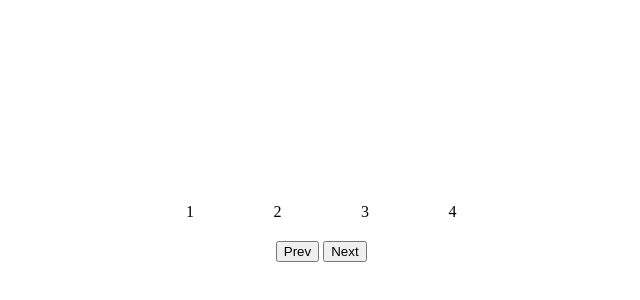
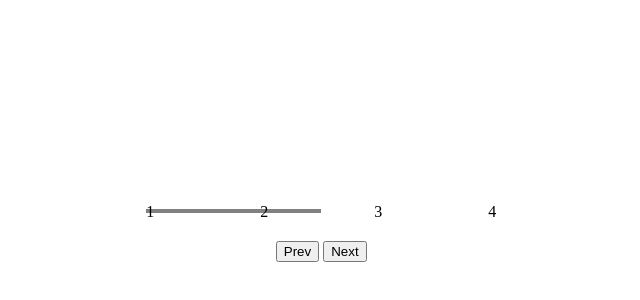
Before and after one commit to UtpalTheDev/50days-50projects, a plain HTML site: page Progress Bar/index.html in a window 1280 px wide. Shown: the part 176-476 px from the top of the page, without its empty margins (314-954 px from the left). Drawn offline with Linux system fonts and the light colour scheme.

Commit message:
refactor: progress line created

```diff
--- a/Progress Bar/index.html
+++ b/Progress Bar/index.html
@@ -10,6 +10,7 @@
     <div class="bodywrapper">
     <div class="progress-container">
         <div class="progress-flex">
+            <div class="progressbar"></div>
             <div class="eachprogress active">
                 1
             </div>
--- a/Progress Bar/style.css
+++ b/Progress Bar/style.css
@@ -6,8 +6,9 @@
     height:100vh;
 }
 .progress-flex{
+    position:relative;
     display:flex;
-    justify-content:space-around;
+    justify-content:space-between;
     width:350px;
     max-width:100%;
     margin-bottom: 20px;
@@ -15,3 +16,12 @@
 .progress-container{
     text-align:center;
 }
+.progressbar{
+ position:absolute;
+ width:50%;
+ background-color:gray;
+ height:4px;
+ top:35%;
+ /*transform:translateY(-50%);*/
+ z-index:-1;
+}
```
